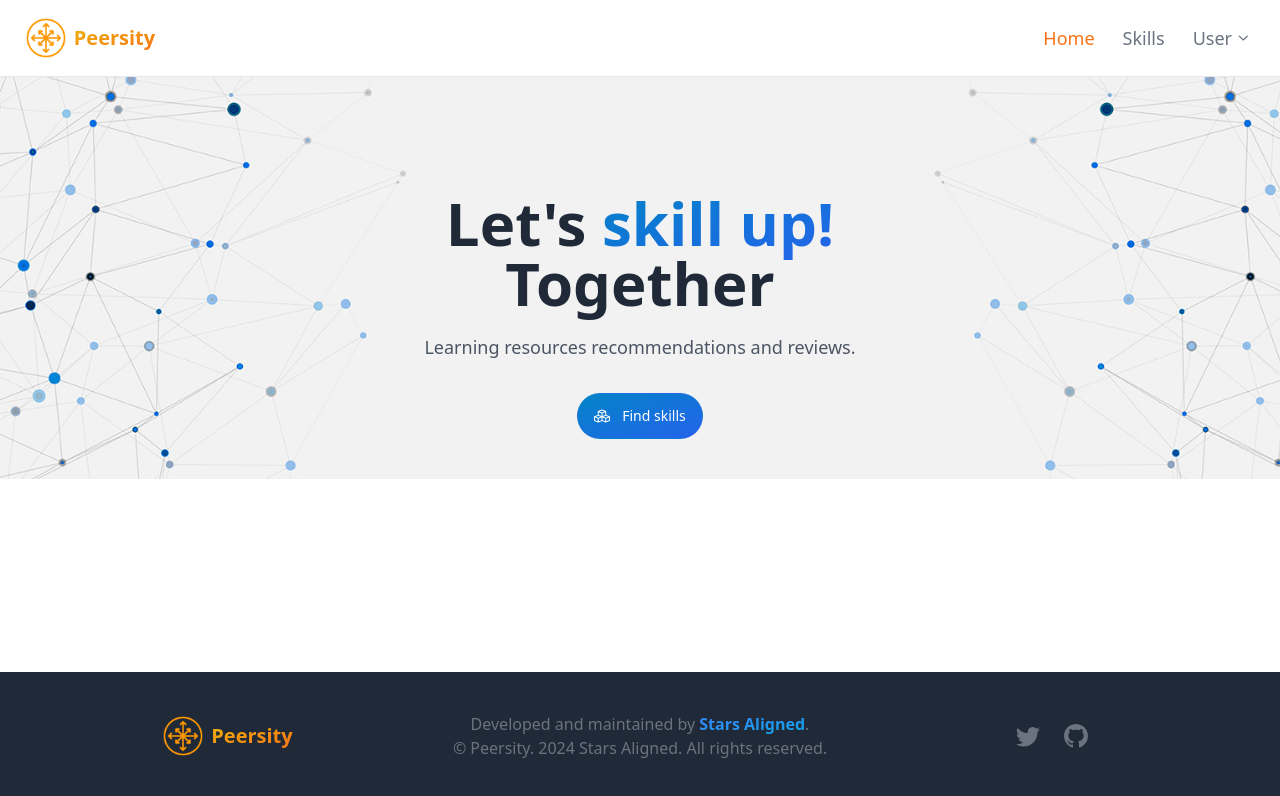
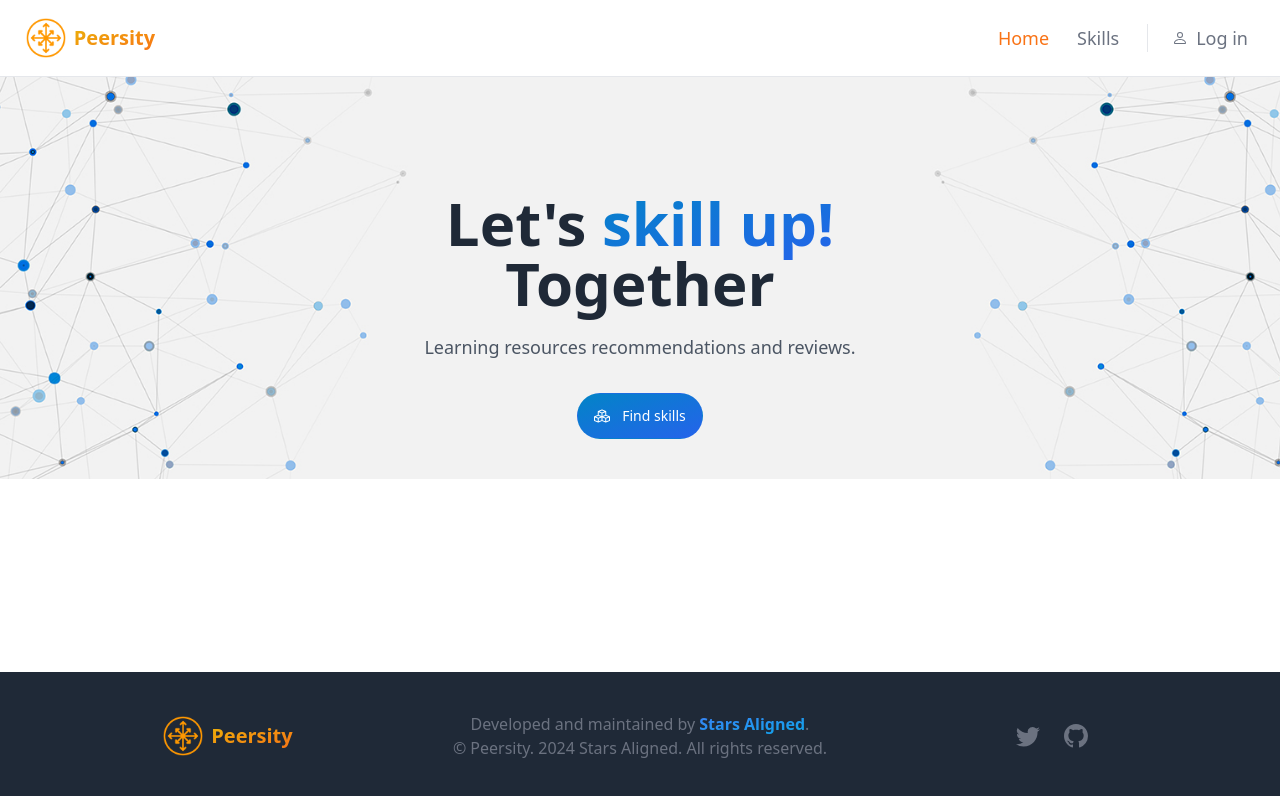
Before and after one commit to RenanSvarozhich/peersity-web, a Next.js app: page / in a window 1280 px wide. Shown: the top 796 px of the page. Built offline with nearby package versions, Linux system fonts and the light colour scheme.

Commit message:
Improve login page

```diff
--- a/app/shared/footer.tsx
+++ b/app/shared/footer.tsx
@@ -1,4 +1,6 @@
 import Link from "next/link";
+
+const ENV_NAME = process.env.ENV_NAME;
 
 export default function Footer() {
   return (
@@ -7,6 +9,7 @@ export default function Footer() {
         <Link className="flex justify-center items-center" href="/" aria-label="Peersity">
           <img className="w-10 h-auto" src="/chaos-star-orange.png" alt="Peersity logo"></img>
           <span className="ml-2 text-xl font-semibold bg-clip-text bg-gradient-to-tl from-orange-500 to-yellow-500 text-transparent">Peersity</span>
+          {ENV_NAME ? <span className="text-gray-400">&nbsp;{ENV_NAME}</span> : ''}
         </Link>
 
         <ul className="text-center">
--- a/app/shared/navbar-links.tsx
+++ b/app/shared/navbar-links.tsx
@@ -14,6 +14,14 @@ export default function NavbarLinks() {
     }`;
   };
 
+  const userLinkClass = (path: string, exactMatch = false) => {
+    return `text-lg font-medium gap-x-2 sm:my-6 sm:ps-6 sm:border-s flex items-center ${
+      (exactMatch ? pathname == path : pathname.startsWith(path))
+        ? "text-orange-500 dark:text-orange-500"
+        : "text-gray-500 hover:text-gray-400 dark:text-gray-400 dark:hover:text-gray-500"
+    }`;
+  };
+
   const ariaCurrent = (path: string, exactMatch = false) => {
     return (exactMatch ? pathname == path : pathname.startsWith(path))
       ? 'page'
@@ -24,20 +32,12 @@ export default function NavbarLinks() {
     <>
       <Link href="/" aria-current={ariaCurrent('/', true)} className={linkClass('/', true)}>Home</Link>
       <Link href="/skills" aria-current={ariaCurrent('/skills')} className={linkClass('/skills')}>Skills</Link>
-      <div className="hs-dropdown [--strategy:static] sm:[--strategy:fixed] [--adaptive:none] sm:[--trigger:hover]">
-        <button type="button" aria-current={ariaCurrent('/user')} className={"flex items-center w-full " + linkClass('/user')}>
-          User
-          <svg className="ms-1.5 size-2.5 text-gray-500" width="16" height="16" viewBox="0 0 16 16" fill="none" xmlns="http://www.w3.org/2000/svg">
-            <path d="M2 5L8.16086 10.6869C8.35239 10.8637 8.64761 10.8637 8.83914 10.6869L15 5" stroke="currentColor" strokeWidth="2" strokeLinecap="round"></path>
-          </svg>
-        </button>
-
-        <div className="hs-dropdown-menu transition-[opacity,margin] duration-[0.1ms] sm:duration-[150ms] hs-dropdown-open:opacity-100 opacity-0 sm:w-48 hidden z-10 bg-white sm:shadow-md rounded-lg p-2 dark:bg-gray-800 sm:dark:border dark:border-gray-700 dark:divide-gray-700 before:absolute top-full sm:border before:-top-5 before:start-0 before:w-full before:h-5">
-          <Link href="/user/login" aria-current={ariaCurrent('/user/login')} className="flex items-center gap-x-3.5 py-2 px-3 rounded-lg text-lg font-medium text-gray-500 hover:text-gray-400 dark:text-gray-400 dark:hover:text-gray-500">
-            Log in
-          </Link>
-        </div>
-      </div>
+      <Link href="/user/login" aria-current={ariaCurrent('/user/login')} className={userLinkClass('/user/login')}>
+        <svg className="flex-shrink-0 size-4" xmlns="http://www.w3.org/2000/svg" width="16" height="16" fill="currentColor" viewBox="0 0 16 16">
+          <path d="M8 8a3 3 0 1 0 0-6 3 3 0 0 0 0 6zm2-3a2 2 0 1 1-4 0 2 2 0 0 1 4 0zm4 8c0 1-1 1-1 1H3s-1 0-1-1 1-4 6-4 6 3 6 4zm-1-.004c-.001-.246-.154-.986-.832-1.664C11.516 10.68 10.289 10 8 10c-2.29 0-3.516.68-4.168 1.332-.678.678-.83 1.418-.832 1.664h10z"/>
+        </svg>
+        Log in
+      </Link>
     </>
   );
 }
--- a/app/shared/navbar.tsx
+++ b/app/shared/navbar.tsx
@@ -1,5 +1,7 @@
 import Link from "next/link";
 import NavbarLinks from "./navbar-links";
+
+const ENV_NAME = process.env.ENV_NAME;
 
 export default function Navbar() {
   return (
@@ -9,6 +11,7 @@ export default function Navbar() {
           <Link className="flex justify-center items-center" href="/" aria-label="Peersity">
             <img className="w-10 h-auto" src="/chaos-star-orange.png" alt="Peersity logo"></img>
             <span className="ml-2 text-xl font-semibold bg-clip-text bg-gradient-to-tl from-orange-500 to-yellow-500 text-transparent">Peersity</span>
+            {ENV_NAME ? <span className="text-gray-400">&nbsp;{ENV_NAME}</span> : ''}
           </Link>
 
           <div className="sm:hidden">
--- /dev/null
+++ b/app/user/login/login-action.tsx
@@ -0,0 +1,32 @@
+'use server'
+
+import { set_cookie } from "../cookies";
+import { redirect } from 'next/navigation'
+
+export async function loginAction(prevState: any, formData: FormData) {
+  const email = formData.get('email') as string;
+  const password = formData.get('password') as string;
+
+  try {
+    const response = await fetch('http://127.0.0.1:8080/auth/login', {
+      method: 'POST',
+      headers: {
+        'Content-Type': 'application/json',
+      },
+      body: JSON.stringify({ email, password }),
+    });
+
+    if (response.ok) {
+      const token = await response.json();
+      set_cookie('token', token);
+    } else {
+      const { error } = await response.json();
+      return { message: error };
+    }
+  } catch (error) {
+    console.error("Sign-in error:", error);
+    return { message: 'An error occurred during sign-in. Please try again.' };
+  }
+
+  redirect((formData.get('redirectUrl') as string | null) || '/');
+}
--- a/app/user/login/page.tsx
+++ b/app/user/login/page.tsx
@@ -1,14 +1,14 @@
 'use client'
 
 import { useFormState, useFormStatus } from 'react-dom'
-import { signinAction } from './signin-action'
+import { loginAction } from './login-action'
 
 const initialState = {
   message: '',
 }
 
 export default function Signin() {
-  const [state, formAction] = useFormState(signinAction, initialState)
+  const [state, formAction] = useFormState(loginAction, initialState)
 
   return (
     <>
--- a/app/user/login/signin-action.tsx
+++ /dev/null
@@ -1,39 +0,0 @@
-'use server'
-
-import { set_cookie } from "../cookies";
-import { redirect } from 'next/navigation'
-
-export async function signinAction(prevState: any, formData: FormData) {
-  const email = formData.get('email') as string;
-  const password = formData.get('password') as string;
-  const redirectUrl = (formData.get('redirectUrl') as string | null) || '/';
-
-  const response = await mockFetchSignin(email, password);
-
-  if (response.ok) {
-    const { token } = await response.json();
-    set_cookie('token', token);
-    redirect(redirectUrl);
-  } else {
-    const { error } = await response.json();
-    return { message: error };
-  }
-}
-
-async function mockFetchSignin(email: string, password: string) {
-  return new Promise<Response>((resolve) => {
-    setTimeout(() => {
-      if (email === 'test@test.com' && password === '123') {
-        resolve({
-          ok: true,
-          json: () => Promise.resolve({ token: 'xxxxxxxxxxxxxxxxx'}),
-        } as Response);
-      } else {
-        resolve({
-          ok: false,
-          json: () => Promise.resolve({ error: 'Invalid email or password' }),
-        } as Response);
-      }
-    }, 1000);
-  });
-};
```
Also changed, not shown: _middleware.tsx (deleted, +0 -13 lines), middleware.tsx (added, +13 -0 lines), 1 other file (tests, documents, lock files or other folders).
